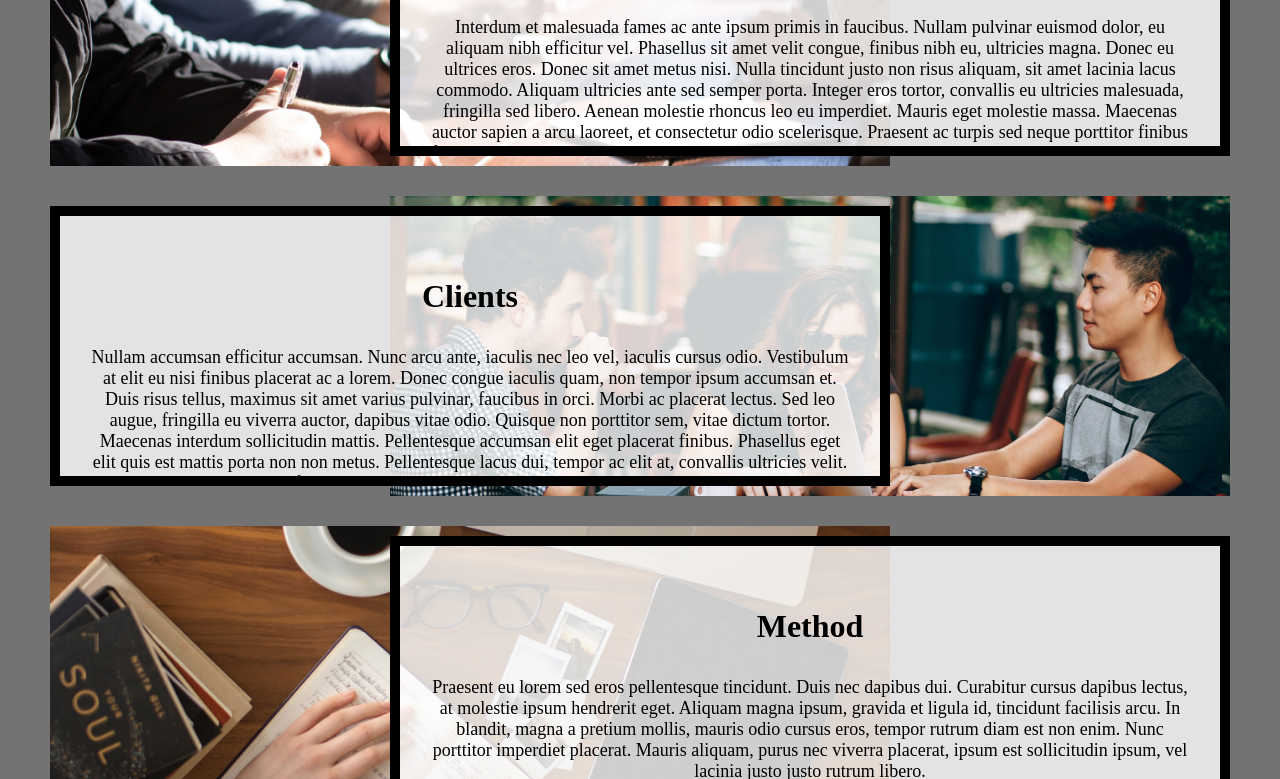
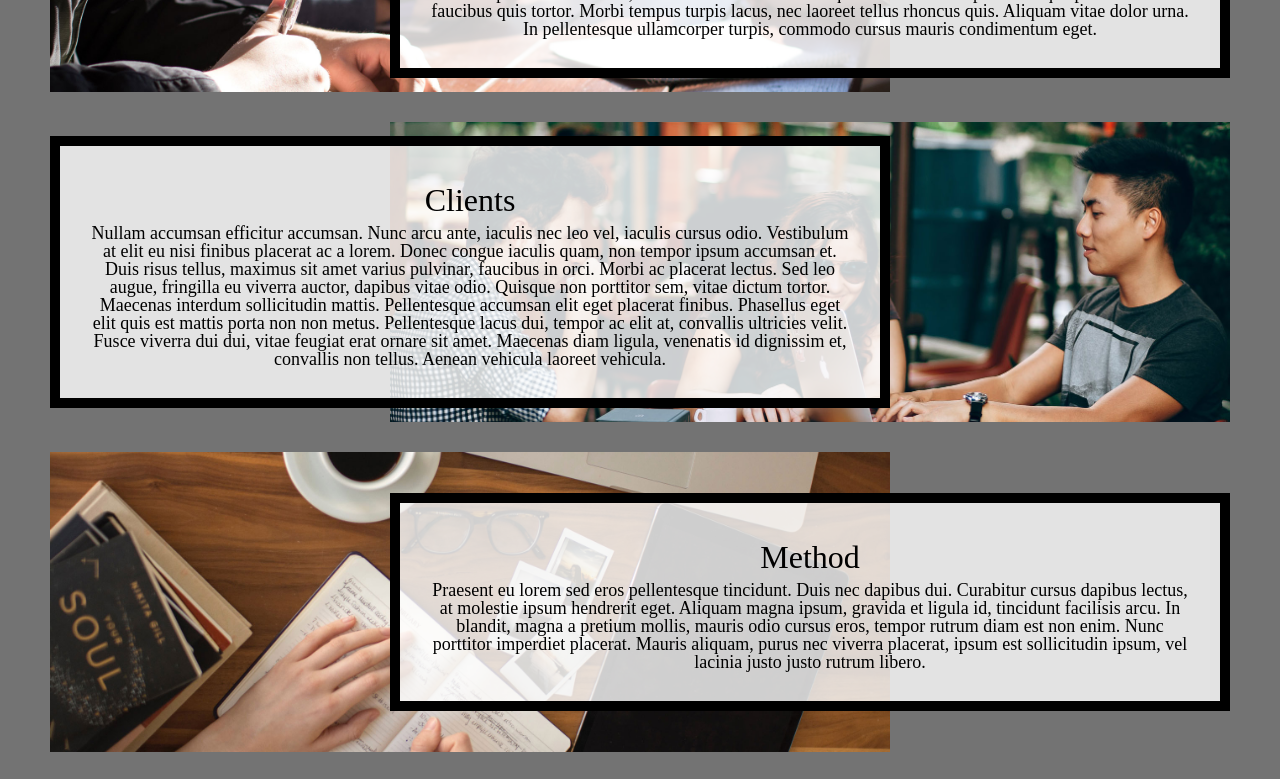
Before and after one commit to anjfranc/homework3-2022, a plain HTML site: page index.html in a window 1280 px wide. Shown: the part 686-1465 px from the top of the page. Drawn offline with Linux system fonts and the light colour scheme.

Commit message:
Add files via upload

```diff
--- a/index.html
+++ b/index.html
@@ -4,7 +4,7 @@
     <meta charset="utf-8">
     <meta name="viewport" content="width=device-width, initial-scale=1.0">
     <link rel="icon"  href="/images/logo-drk.png">
-    <link rel="stylesheet" type="text/css" href="/css/style.css">
+    <link rel="stylesheet" type="text/css" href="/css/html5reset.css">
     <link rel="stylesheet" type="text/css" href="/css/style.css">
     <title>2022 New Company Inc.</title>
 
```
